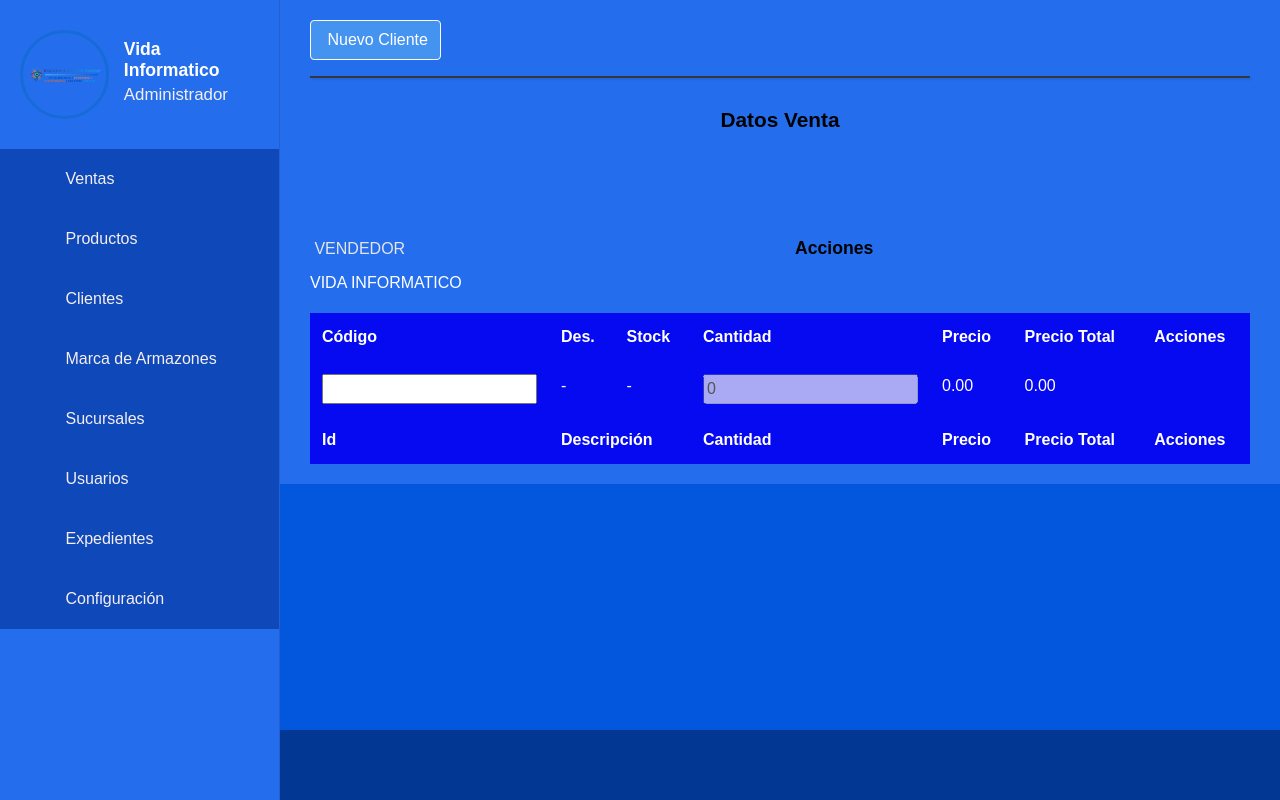
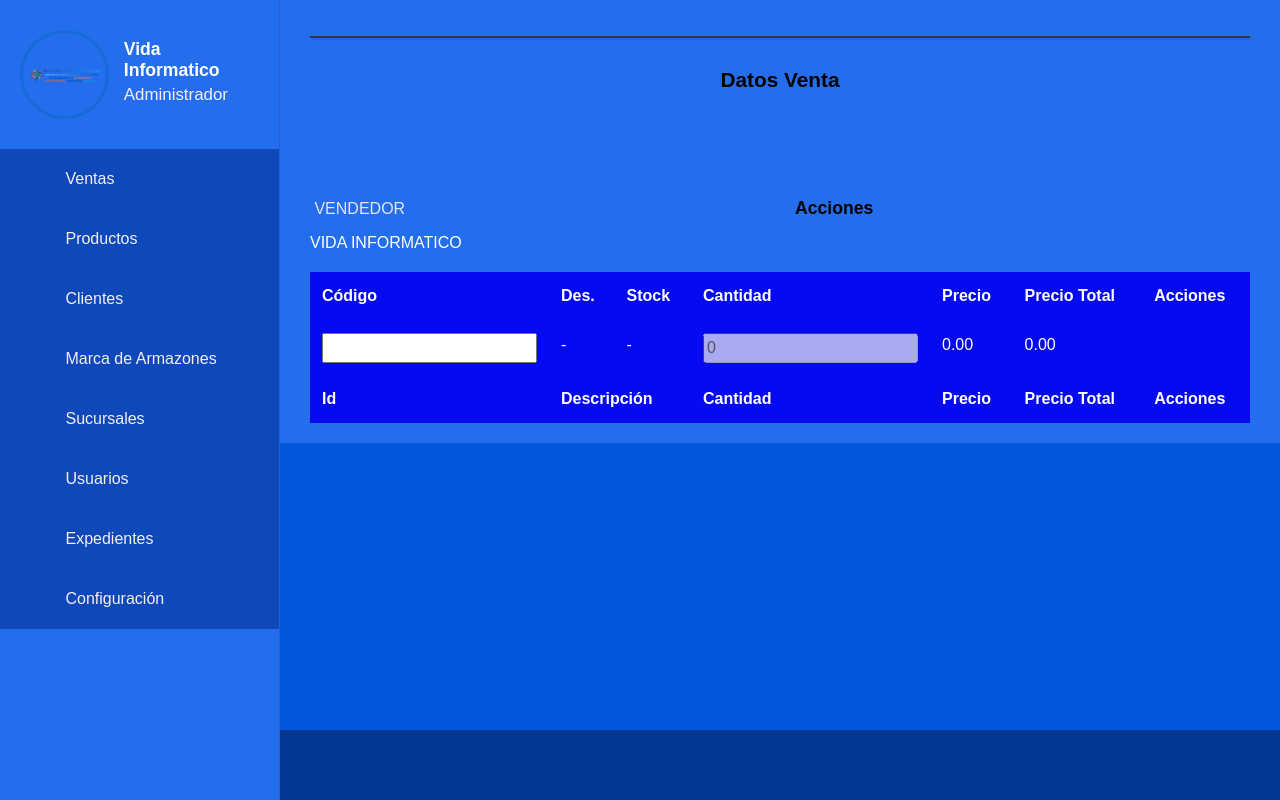
Before and after one commit to karolgomez0511/visionary0511, a PHP site: page /sistema/nueva_venta.php in a window 1280 px wide. Shown: the part 81-881 px from the top of the page. Run offline with PHP 8.4, Linux system fonts and the light colour scheme; a user stored in the database is signed in; data comes from the database, SQL or seed files in the repository; data that the repository does not hold is empty; some libraries are stand-ins or nearby versions; some web fonts are replaced.

Commit message:
Your branch is up to date with 'origin/main'.

```diff
--- a/sistema/nueva_venta.php
+++ b/sistema/nueva_venta.php
@@ -4,7 +4,7 @@
         <div class="col-lg-12">
             <div class="form-group">
 
-                <a href="#" class="btn btn-primary btn_new_cliente"><i class="fas fa-user-plus"></i> Nuevo Cliente</a>
+
             </div>
             <div class="card primary">
                 <div class=" ">
```
